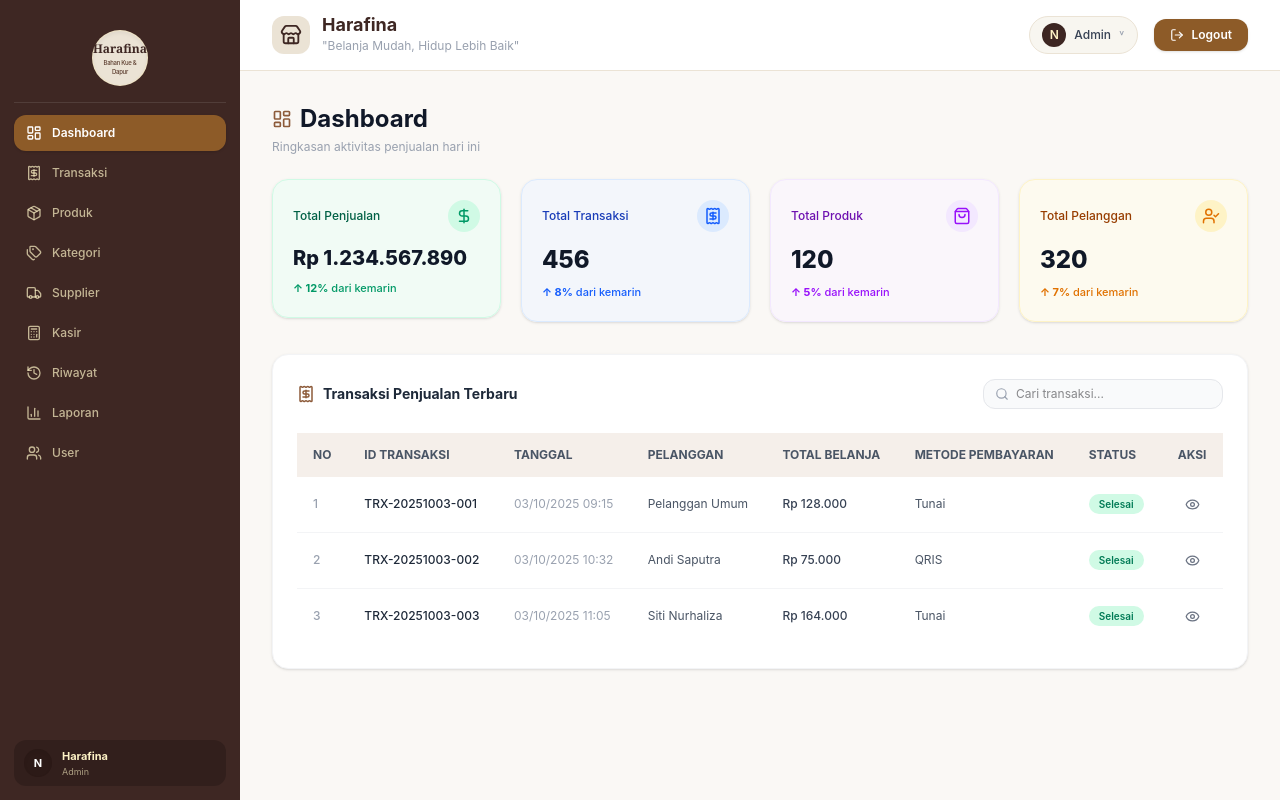
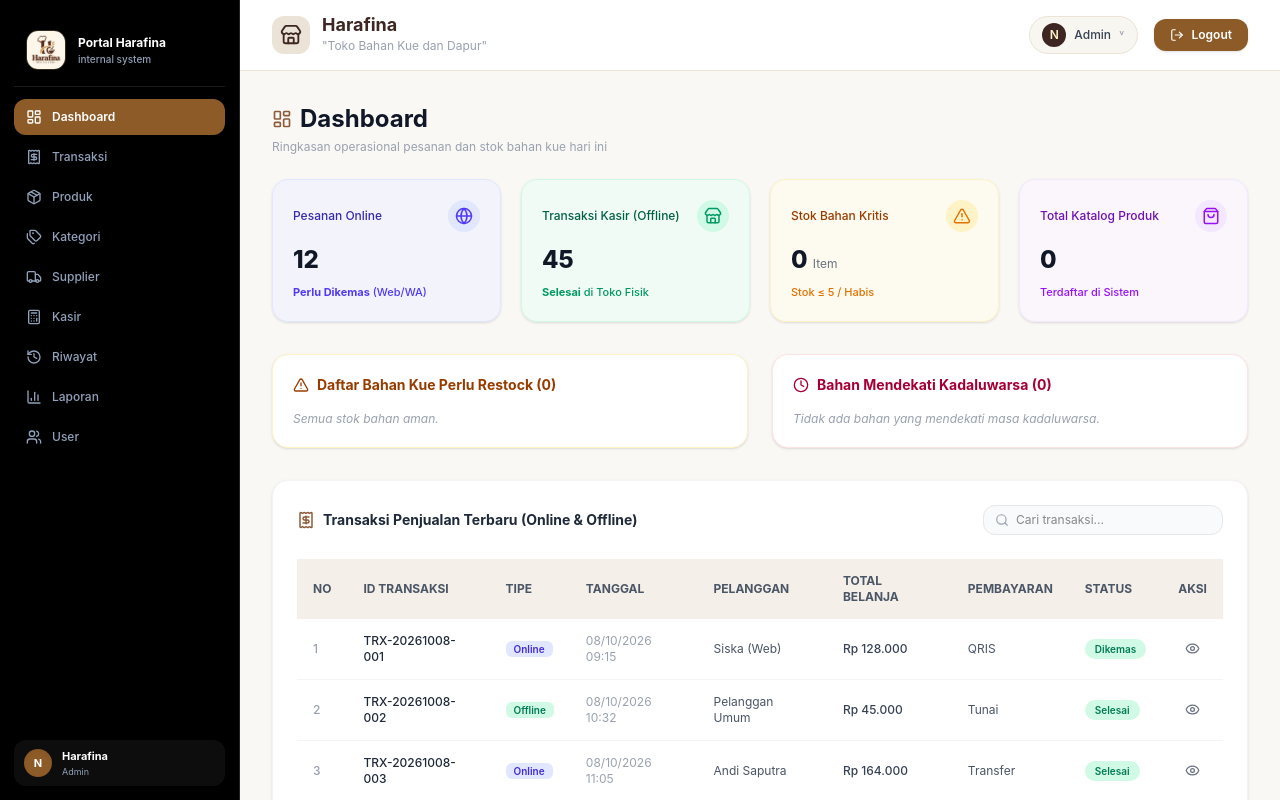
Before and after one commit to Aaagoy/Kelompok4_Frontend, a React app: page /dashboard in a window 1280 px wide. Built offline with nearby package versions, Linux system fonts and the light colour scheme; sample sign-in values are in the browser's storage; the HTML template or start-up script is replaced by a standard one.

Commit message:
update: dashboard,sidebar

```diff
--- a/src/components/DashboardLayout.jsx
+++ b/src/components/DashboardLayout.jsx
@@ -46,7 +46,7 @@ export default function DashboardLayout({ children }) {
             </div>
             <div>
               <h1 className="text-lg font-bold text-[#3E2723] leading-none">Harafina</h1>
-              <p className="text-xs text-gray-400 mt-1">"Belanja Mudah, Hidup Lebih Baik"</p>
+              <p className="text-xs text-gray-400 mt-1">"Toko Bahan Kue dan Dapur"</p>
             </div>
           </div>
 
--- a/src/components/Sidebar.jsx
+++ b/src/components/Sidebar.jsx
@@ -4,17 +4,26 @@ const Sidebar = ({ menuItems = [], brandName = "Harafina" }) => {
   const location = useLocation();
 
   return (
-    <aside className="w-60 bg-[#3E2723] text-amber-100/70 h-screen flex flex-col justify-between p-3.5 shadow-xl shrink-0 overflow-y-auto">
+    <aside className="w-60 bg-black text-slate-300 h-screen flex flex-col justify-between p-3.5 border-r border-[#222222] shadow-xl shrink-0 overflow-y-auto">
       <div>
-        {/* Brand Logo yang Diperkecil & Lebih Kompak */}
-        <div className="flex flex-col items-center py-4 mb-3 border-b border-white/10">
-          <div className="w-14 h-14 rounded-full bg-[#EBE3D5] flex flex-col items-center justify-center p-1.5 shadow-inner border border-amber-200/20 text-center">
-            <span className="font-serif font-bold text-[#3E2723] text-xs leading-tight">{brandName}</span>
-            <span className="text-[6px] text-[#5C3D2E] tracking-tighter mt-0.5 font-medium">Bahan Kue & Dapur</span>
+        {/* Brand / Logo, Portal Harafina, dan Internal System */}
+        <div className="flex items-center gap-3 px-3 py-4 mb-3 border-b border-white/10">
+          <img
+            src="/logo.jpeg"
+            alt="Logo Harafina"
+            className="w-10 h-10 rounded-xl object-cover border border-amber-200/20 shrink-0 shadow-sm"
+          />
+          <div className="flex flex-col leading-tight overflow-hidden">
+            <span className="text-xs font-bold text-white truncate">
+              Portal Harafina
+            </span>
+            <span className="text-[10px] text-slate-400 mt-0.5 font-medium truncate">
+              internal system
+            </span>
           </div>
         </div>
 
-        {/* Navigasi Dinamis dengan Ukuran Lebih Rapat/Kecil */}
+        {/* Navigasi Dinamis */}
         <nav className="space-y-1">
           {menuItems.map((item) => {
             const Icon = item.icon;
@@ -27,7 +36,7 @@ const Sidebar = ({ menuItems = [], brandName = "Harafina" }) => {
                 className={`flex items-center gap-2.5 px-3 py-2.5 rounded-xl text-xs font-medium transition-all ${
                   isActive
                     ? 'bg-[#8D5B28] text-white shadow-sm font-semibold'
-                    : 'hover:bg-white/5 hover:text-white'
+                    : 'text-slate-400 hover:bg-[#1a1a1a] hover:text-white'
                 }`}
               >
                 <Icon className="w-4 h-4 shrink-0" />
@@ -38,14 +47,14 @@ const Sidebar = ({ menuItems = [], brandName = "Harafina" }) => {
         </nav>
       </div>
 
-      {/* Profile Footer yang Lebih Ringkas */}
-      <div className="flex items-center gap-2.5 px-2.5 py-2 bg-black/20 rounded-xl mt-auto">
-        <div className="w-7 h-7 rounded-full bg-[#2C1A17] text-white flex items-center justify-center text-[11px] font-bold shadow-inner shrink-0">
+      {/* Profile Footer */}
+      <div className="flex items-center gap-2.5 px-2.5 py-2 bg-white/5 rounded-xl mt-auto">
+        <div className="w-7 h-7 rounded-full bg-[#8D5B28] text-white flex items-center justify-center text-[11px] font-bold shadow-inner shrink-0">
           N
         </div>
         <div className="overflow-hidden">
-          <p className="text-[11px] font-bold text-amber-100 truncate">{brandName}</p>
-          <p className="text-[9px] text-amber-100/60 truncate">Admin</p>
+          <p className="text-[11px] font-bold text-white truncate">{brandName}</p>
+          <p className="text-[9px] text-slate-400 truncate">Admin</p>
         </div>
       </div>
     </aside>
--- a/src/pages/Dashboard.jsx
+++ b/src/pages/Dashboard.jsx
@@ -176,7 +176,7 @@ export default function Dashboard() {
                   Harafina
                 </h1>
                 <p className="mt-0.5 text-[13px] text-[#64789a]">
-                  “Belanja Mudah, Hidup Lebih Baik”
+                  “Toko Bahan Kue dan Dapur”
                 </p>
               </div>
             </div>
--- a/src/pages/Login.jsx
+++ b/src/pages/Login.jsx
@@ -54,7 +54,7 @@ const Login = () => {
       <div className="bg-white p-8 rounded-3xl shadow-lg border border-amber-900/5 max-w-md w-full">
         <div className="text-center mb-8">
           <h2 className="text-2xl font-bold text-[#3E2723]">
-            Masuk ke Harafina
+            Masuk ke Portal Harafina
           </h2>
           <p className="text-sm text-amber-900/60 mt-1">
             Silakan masukkan akun Anda untuk melanjutkan
--- a/src/pages/admin/AdminDashboard.jsx
+++ b/src/pages/admin/AdminDashboard.jsx
@@ -1,42 +1,80 @@
-// import React from "react";
-import DashboardLayout from "../../components/DashboardLayout"; // Sesuaikan path folder jika berbeda
+import { useState, useEffect } from "react";
+import DashboardLayout from "../../components/DashboardLayout";
 import {
   LayoutDashboard,
   Receipt,
   Search,
   Eye,
-  DollarSign,
   ShoppingBag,
-  UserCheck,
+  Globe,
+  Store,
+  AlertTriangle,
+  Clock,
 } from "lucide-react";
 
 export default function AdminDashboard() {
+  // State untuk mengambil data produk dari localStorage
+  const [products, setProducts] = useState([]);
+
+  useEffect(() => {
+    const savedProducts = localStorage.getItem("products_data");
+    if (savedProducts) {
+      setProducts(JSON.parse(savedProducts));
+    }
+  }, []);
+
+  // Hitung metrik dinamis khusus Toko Bahan Kue
+  const totalProduk = products.length;
+
+  // Stok Kritis (stok <= 5)
+  const stokKritis = products.filter((p) => Number(p.stok) <= 5);
+
+  // Tanggal Sistem Hari Ini: 8 Oktober 2026
+  const today = new Date("2026-10-08");
+  const expiringSoon = products.filter((p) => {
+    if (!p.expiryDate) return false;
+    const expDate = new Date(p.expiryDate);
+    const diffTime = expDate - today;
+    const diffDays = Math.ceil(diffTime / (1000 * 60 * 60 * 24));
+    return diffDays >= 0 && diffDays <= 30;
+  });
+
+  const [searchTerm, setSearchTerm] = useState("");
   const transactions = [
     {
-      id: "TRX-20251003-001",
-      date: "03/10/2025 09:15",
+      id: "TRX-20261008-001",
+      date: "08/10/2026 09:15",
+      type: "Online",
+      customer: "Siska (Web)",
+      total: "Rp 128.000",
+      method: "QRIS",
+      status: "Dikemas",
+    },
+    {
+      id: "TRX-20261008-002",
+      date: "08/10/2026 10:32",
+      type: "Offline",
       customer: "Pelanggan Umum",
-      total: "Rp 128.000",
+      total: "Rp 45.000",
       method: "Tunai",
       status: "Selesai",
     },
     {
-      id: "TRX-20251003-002",
-      date: "03/10/2025 10:32",
+      id: "TRX-20261008-003",
+      date: "08/10/2026 11:05",
+      type: "Online",
       customer: "Andi Saputra",
-      total: "Rp 75.000",
-      method: "QRIS",
-      status: "Selesai",
-    },
-    {
-      id: "TRX-20251003-003",
-      date: "03/10/2025 11:05",
-      customer: "Siti Nurhaliza",
       total: "Rp 164.000",
-      method: "Tunai",
+      method: "Transfer",
       status: "Selesai",
     },
   ];
+
+  const filteredTransactions = transactions.filter(
+    (trx) =>
+      trx.id.toLowerCase().includes(searchTerm.toLowerCase()) ||
+      trx.customer.toLowerCase().includes(searchTerm.toLowerCase())
+  );
 
   return (
     <DashboardLayout>
@@ -47,81 +85,127 @@ export default function AdminDashboard() {
           <h2 className="text-2xl font-bold text-gray-900">Dashboard</h2>
         </div>
         <p className="text-xs text-gray-400">
-          Ringkasan aktivitas penjualan hari ini
+          Ringkasan operasional pesanan dan stok bahan kue hari ini
         </p>
       </div>
 
       {/* Cards Summary */}
       <div className="grid grid-cols-1 md:grid-cols-2 lg:grid-cols-4 gap-5 mb-8">
-        <a href="">
 
+        {/* Pesanan Online */}
+        <div className="bg-indigo-50/60 border border-indigo-100 rounded-2xl p-5 relative shadow-sm">
+          <div className="flex items-center justify-between mb-3">
+            <span className="text-xs font-medium text-indigo-800">
+              Pesanan Online
+            </span>
+            <div className="w-8 h-8 rounded-full bg-indigo-100 text-indigo-600 flex items-center justify-center">
+              <Globe size={18} />
+            </div>
+          </div>
+          <p className="text-2xl font-extrabold text-gray-900 mb-2">12</p>
+          <p className="text-[11px] text-indigo-600 font-medium">
+            <span className="font-bold">Perlu Dikemas</span> (Web/WA)
+          </p>
+        </div>
+
+        {/* Pesanan Offline / Toko Fisik */}
         <div className="bg-emerald-50/60 border border-emerald-100 rounded-2xl p-5 relative shadow-sm">
           <div className="flex items-center justify-between mb-3">
             <span className="text-xs font-medium text-emerald-800">
-              Total Penjualan
+              Transaksi Kasir (Offline)
             </span>
             <div className="w-8 h-8 rounded-full bg-emerald-100 text-emerald-600 flex items-center justify-center">
-              <DollarSign size={18} />
+              <Store size={18} />
             </div>
           </div>
-          <p className="text-xl font-extrabold text-gray-900 mb-2">
-            Rp 1.234.567.890
-          </p>
+          <p className="text-2xl font-extrabold text-gray-900 mb-2">45</p>
           <p className="text-[11px] text-emerald-600 font-medium">
-            <span className="font-bold">↑ 12%</span> dari kemarin
-          </p>
-        </div>
-        </a>
-
-        <a href="/ReportManagement">
-
-        <div className="bg-blue-50/60 border border-blue-100 rounded-2xl p-5 relative shadow-sm">
-          <div className="flex items-center justify-between mb-3">
-            <span className="text-xs font-medium text-blue-800">
-              Total Transaksi
-            </span>
-            <div className="w-8 h-8 rounded-full bg-blue-100 text-blue-600 flex items-center justify-center">
-              <Receipt size={18} />
-            </div>
-          </div>
-          <p className="text-2xl font-extrabold text-gray-900 mb-2">456</p>
-          <p className="text-[11px] text-blue-600 font-medium">
-            <span className="font-bold">↑ 8%</span> dari kemarin
+            <span className="font-bold">Selesai</span> di Toko Fisik
           </p>
         </div>
 
-        </a>
+        {/* Peringatan Stok Menipis */}
+        <div className="bg-amber-50/60 border border-amber-100 rounded-2xl p-5 relative shadow-sm">
+          <div className="flex items-center justify-between mb-3">
+            <span className="text-xs font-medium text-amber-800">
+              Stok Bahan Kritis
+            </span>
+            <div className="w-8 h-8 rounded-full bg-amber-100 text-amber-600 flex items-center justify-center">
+              <AlertTriangle size={18} />
+            </div>
+          </div>
+          <p className="text-2xl font-extrabold text-gray-900 mb-2">
+            {stokKritis.length} <span className="text-xs font-normal text-gray-500">Item</span>
+          </p>
+          <p className="text-[11px] text-amber-600 font-medium">
+            Stok ≤ 5 / Habis
+          </p>
+        </div>
 
-
+        {/* Total Keseluruhan Produk */}
         <div className="bg-purple-50/60 border border-purple-100 rounded-2xl p-5 relative shadow-sm">
           <div className="flex items-center justify-between mb-3">
             <span className="text-xs font-medium text-purple-800">
-              Total Produk
+              Total Katalog Produk
             </span>
             <div className="w-8 h-8 rounded-full bg-purple-100 text-purple-600 flex items-center justify-center">
               <ShoppingBag size={18} />
             </div>
           </div>
-          <p className="text-2xl font-extrabold text-gray-900 mb-2">120</p>
+          <p className="text-2xl font-extrabold text-gray-900 mb-2">{totalProduk}</p>
           <p className="text-[11px] text-purple-600 font-medium">
-            <span className="font-bold">↑ 5%</span> dari kemarin
+            Terdaftar di Sistem
           </p>
         </div>
+      </div>
 
-        <div className="bg-amber-50/60 border border-amber-100 rounded-2xl p-5 relative shadow-sm">
-          <div className="flex items-center justify-between mb-3">
-            <span className="text-xs font-medium text-amber-800">
-              Total Pelanggan
-            </span>
-            <div className="w-8 h-8 rounded-full bg-amber-100 text-amber-600 flex items-center justify-center">
-              <UserCheck size={18} />
+      {/* Widget Tambahan: Peringatan Stok & Kadaluwarsa */}
+      <div className="grid grid-cols-1 lg:grid-cols-2 gap-6 mb-8">
+
+        {/* Box Stok Menipis */}
+        <div className="bg-white rounded-2xl border border-amber-100 p-5 shadow-sm">
+          <div className="flex items-center gap-2 mb-4 text-amber-800 font-bold text-sm">
+            <AlertTriangle size={16} />
+            <h4>Daftar Bahan Kue Perlu Restock ({stokKritis.length})</h4>
+          </div>
+          {stokKritis.length > 0 ? (
+            <div className="space-y-2 max-h-40 overflow-y-auto">
+              {stokKritis.map((item) => (
+                <div key={item.id} className="flex justify-between items-center text-xs p-2 bg-amber-50/40 rounded-xl">
+                  <span className="font-semibold text-gray-800">{item.nama}</span>
+                  <span className="bg-amber-200/60 text-amber-900 px-2 py-0.5 rounded-md font-bold">
+                    Sisa: {item.stok}
+                  </span>
+                </div>
+              ))}
             </div>
+          ) : (
+            <p className="text-xs text-gray-400 italic">Semua stok bahan aman.</p>
+          )}
+        </div>
+
+        {/* Box Expired / Kadaluwarsa */}
+        <div className="bg-white rounded-2xl border border-rose-100 p-5 shadow-sm">
+          <div className="flex items-center gap-2 mb-4 text-rose-800 font-bold text-sm">
+            <Clock size={16} />
+            <h4>Bahan Mendekati Kadaluwarsa ({expiringSoon.length})</h4>
           </div>
-          <p className="text-2xl font-extrabold text-gray-900 mb-2">320</p>
-          <p className="text-[11px] text-amber-600 font-medium">
-            <span className="font-bold">↑ 7%</span> dari kemarin
-          </p>
+          {expiringSoon.length > 0 ? (
+            <div className="space-y-2 max-h-40 overflow-y-auto">
+              {expiringSoon.map((item) => (
+                <div key={item.id} className="flex justify-between items-center text-xs p-2 bg-rose-50/40 rounded-xl">
+                  <span className="font-semibold text-gray-800">{item.nama}</span>
+                  <span className="bg-rose-200/60 text-rose-900 px-2 py-0.5 rounded-md font-bold">
+                    Exp: {item.expiryDate}
+                  </span>
+                </div>
+              ))}
+            </div>
+          ) : (
+            <p className="text-xs text-gray-400 italic">Tidak ada bahan yang mendekati masa kadaluwarsa.</p>
+          )}
         </div>
+
       </div>
 
       {/* Tabel Penjualan Terbaru */}
@@ -130,7 +214,7 @@ export default function AdminDashboard() {
           <div className="flex items-center gap-2">
             <Receipt className="text-[#8D5B3A]" size={18} />
             <h3 className="font-bold text-gray-800 text-sm">
-              Transaksi Penjualan Terbaru
+              Transaksi Penjualan Terbaru (Online & Offline)
             </h3>
           </div>
           <div className="relative">
@@ -141,6 +225,8 @@ export default function AdminDashboard() {
             <input
               type="text"
               placeholder="Cari transaksi..."
+              value={searchTerm}
+              onChange={(e) => setSearchTerm(e.target.value)}
               className="pl-8 pr-4 py-1.5 text-xs bg-gray-50 border border-gray-200 rounded-xl w-60 focus:outline-none focus:border-[#8D5B3A]"
             />
           </div>
@@ -152,22 +238,30 @@ export default function AdminDashboard() {
               <tr>
                 <th className="py-3.5 px-4">No</th>
                 <th className="py-3.5 px-4">ID Transaksi</th>
+                <th className="py-3.5 px-4">Tipe</th>
                 <th className="py-3.5 px-4">Tanggal</th>
                 <th className="py-3.5 px-4">Pelanggan</th>
                 <th className="py-3.5 px-4">Total Belanja</th>
-                <th className="py-3.5 px-4">Metode Pembayaran</th>
+                <th className="py-3.5 px-4">Pembayaran</th>
                 <th className="py-3.5 px-4">Status</th>
                 <th className="py-3.5 px-4 text-center">Aksi</th>
               </tr>
             </thead>
             <tbody className="divide-y divide-gray-100 text-gray-600">
-              {transactions.map((trx, index) => (
+              {filteredTransactions.map((trx, index) => (
                 <tr key={trx.id} className="hover:bg-gray-50/50">
                   <td className="py-3.5 px-4 font-medium text-gray-400">
                     {index + 1}
                   </td>
                   <td className="py-3.5 px-4 font-medium text-gray-800">
                     {trx.id}
+                  </td>
+                  <td className="py-3.5 px-4">
+                    <span className={`px-2 py-0.5 rounded-md font-semibold text-[10px] ${
+                      trx.type === 'Online' ? 'bg-indigo-100 text-indigo-700' : 'bg-emerald-100 text-emerald-700'
+                    }`}>
+                      {trx.type}
+                    </span>
                   </td>
                   <td className="py-3.5 px-4 text-gray-400">{trx.date}</td>
                   <td className="py-3.5 px-4">{trx.customer}</td>
```
